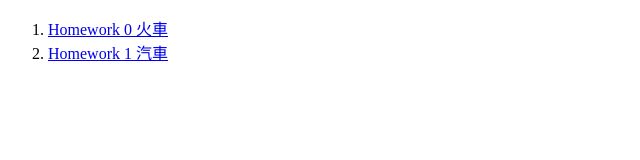
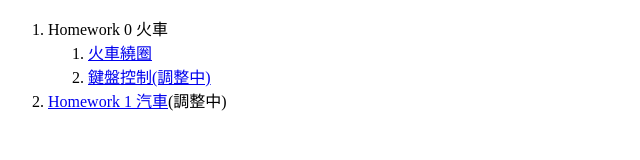
Before and after one commit to Julia-H/Threejs_2018_homework, a plain HTML site: page index.html in a window 1280 px wide. Shown: the whole page, without its empty margins (0-640 px from the left). Drawn offline with Linux system fonts and the light colour scheme.

Commit message:
text update

```diff
--- a/index.html
+++ b/index.html
@@ -7,8 +7,15 @@
 
 <body>
     <ol>
-        <li><a href="html/train.html">Homework 0 火車</a></li>
-        <li><a href="html/car.html">Homework 1 汽車</a></li>
+        <li>Homework 0 火車
+            <ol>
+                <li>
+                    <a href="html/train_circle.html">火車繞圈</a>
+                </li>
+                <li><a href="html/train.html">鍵盤控制(調整中)</a></li>
+            </ol>
+        </li>
+        <li><a href="html/car.html">Homework 1 汽車</a>(調整中)</li>
     </ol>
 
 </body>
```
Also changed, not shown: 1 other file.
